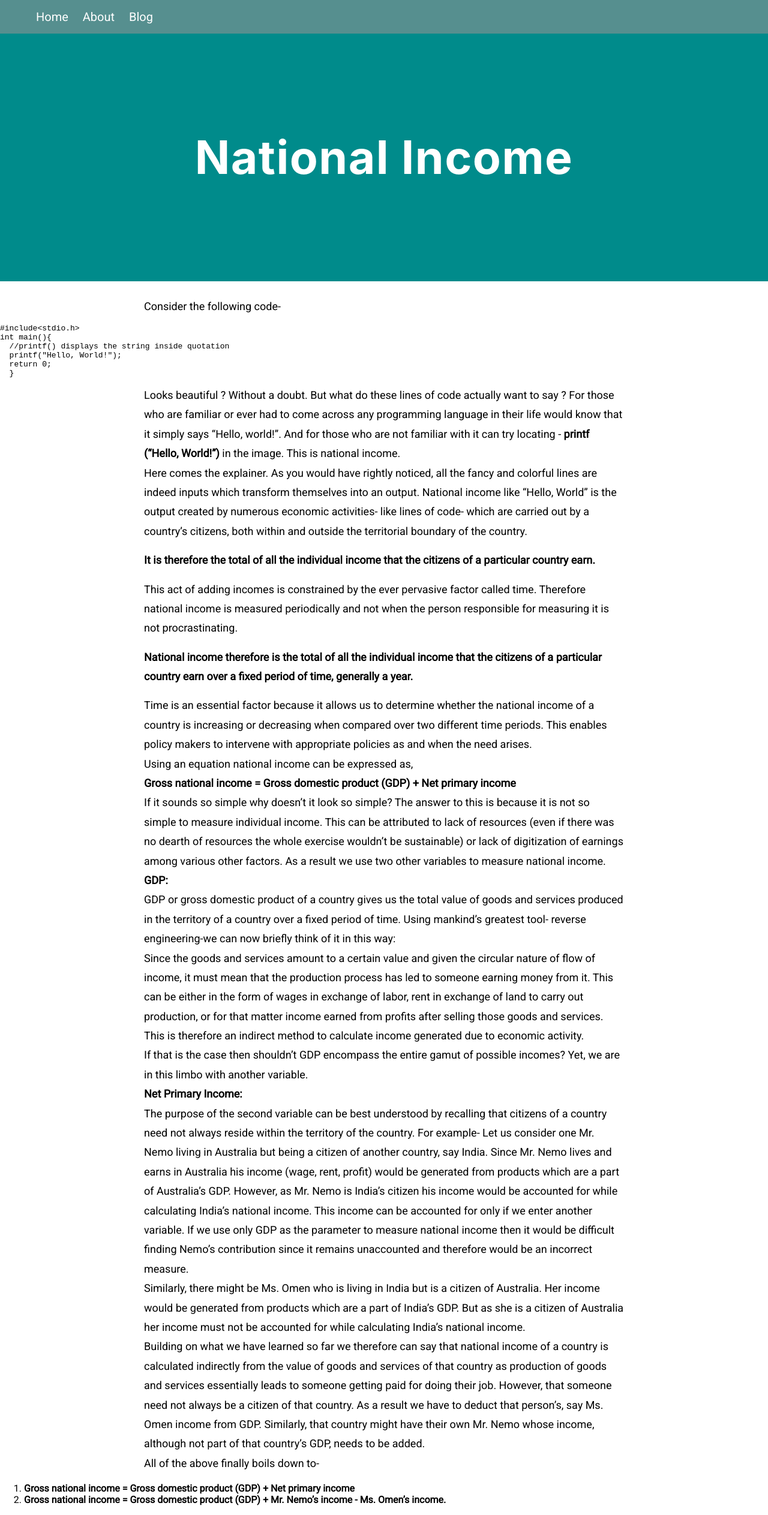
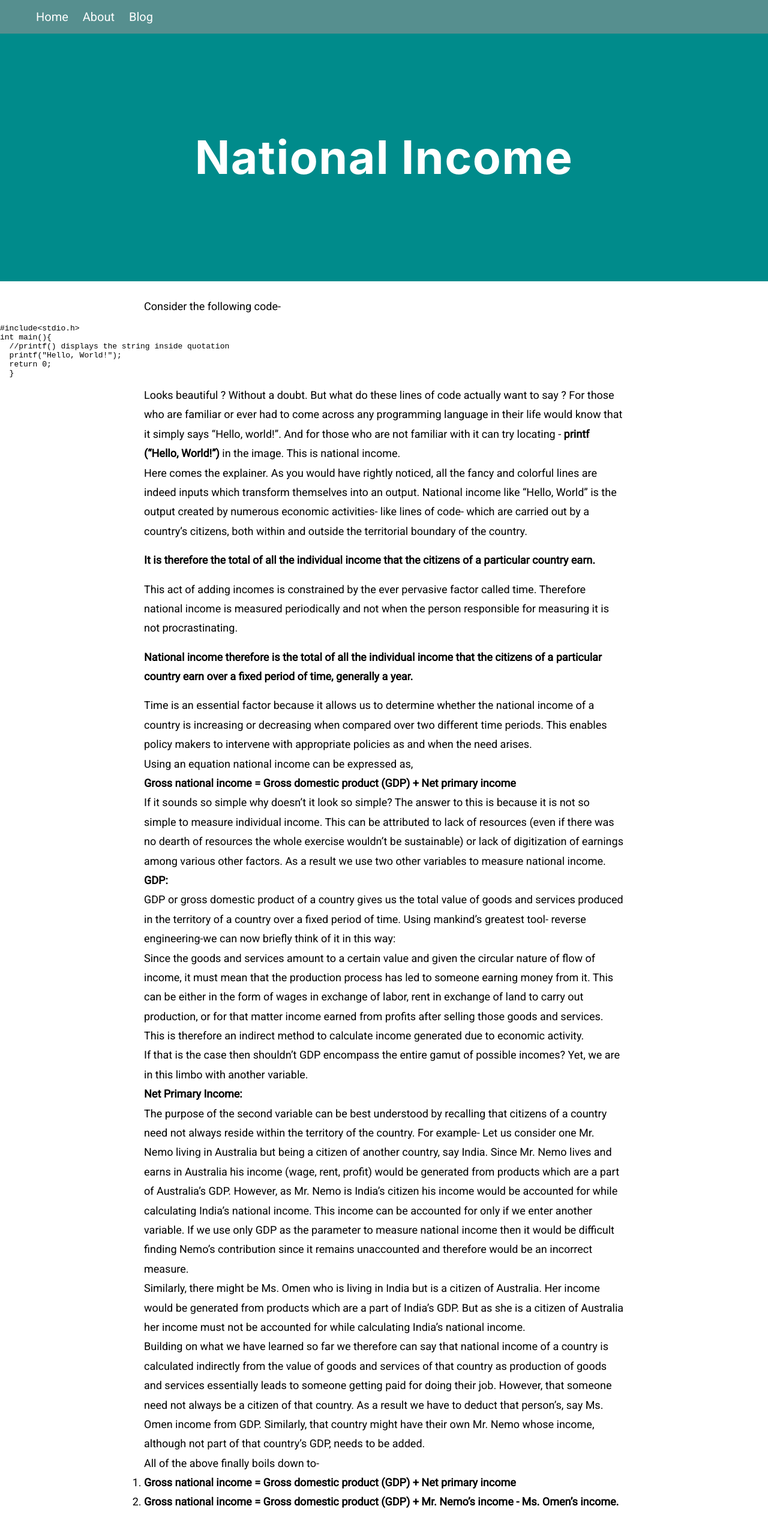
Before and after one commit to generalistsanctuary/generalistsanctuary.github.io, a Jekyll site: the page built from _posts/2021-08-06-National-Income.md, in a window 1280 px wide. Shown: the whole page at 60% size. Built offline with Jekyll 4.4.1, drawn with Linux system fonts in a browser that asks for light colours.

Commit message:
Update posts-style.css

```diff
--- a/styles/posts-style.css
+++ b/styles/posts-style.css
@@ -59,7 +59,11 @@ h1{
       text-decoration: none;
       color: black;
   }
-code{
-     max-width: 800px;
-     margin: 0 auto;
+ol{
+      max-width: 800px;
+      margin: 0 auto;
+      line-height: 1.8;
+      padding-left: 4%;
+      padding-right: 4%;
+      font-size: 18px;
 }
```
